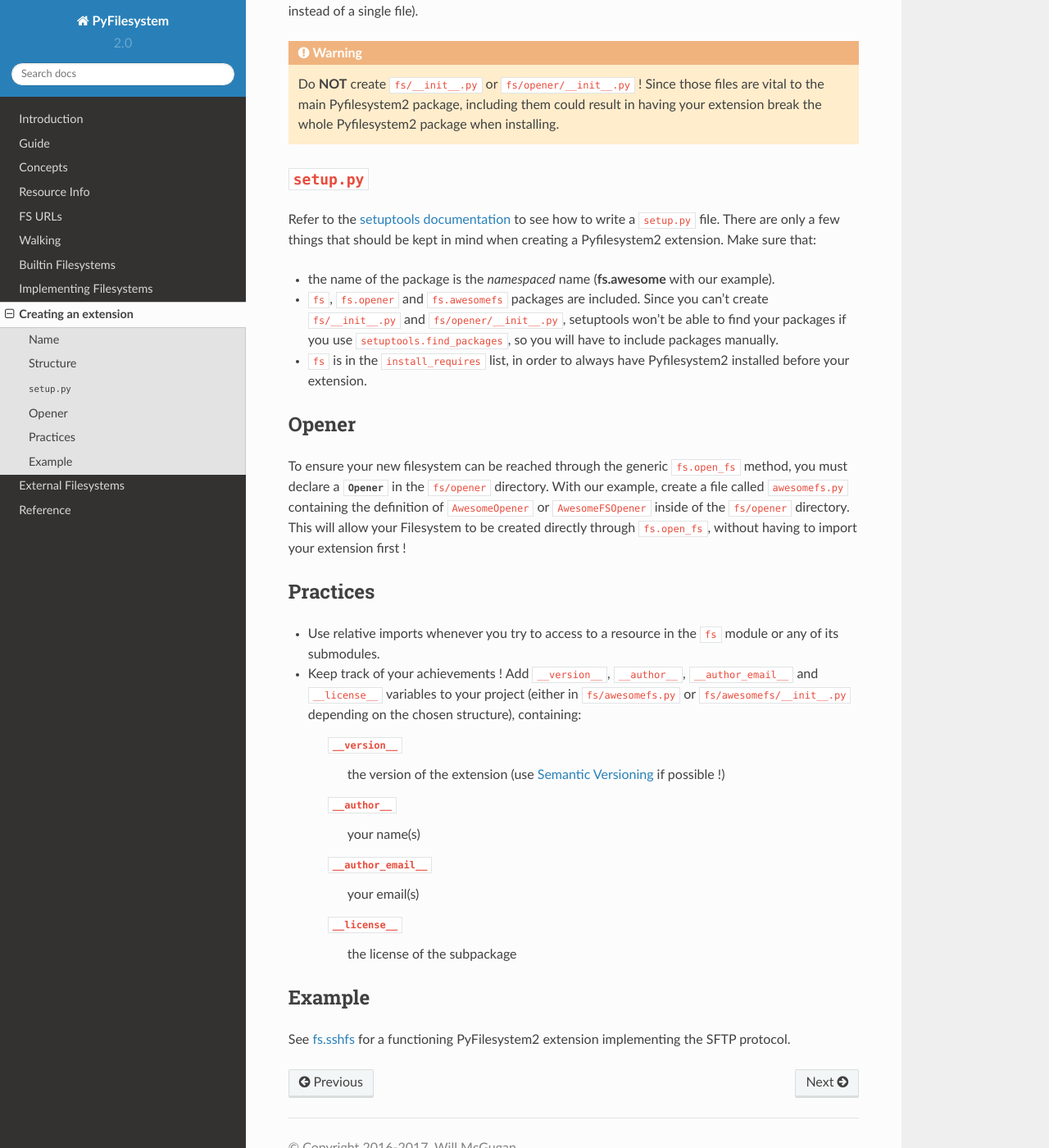
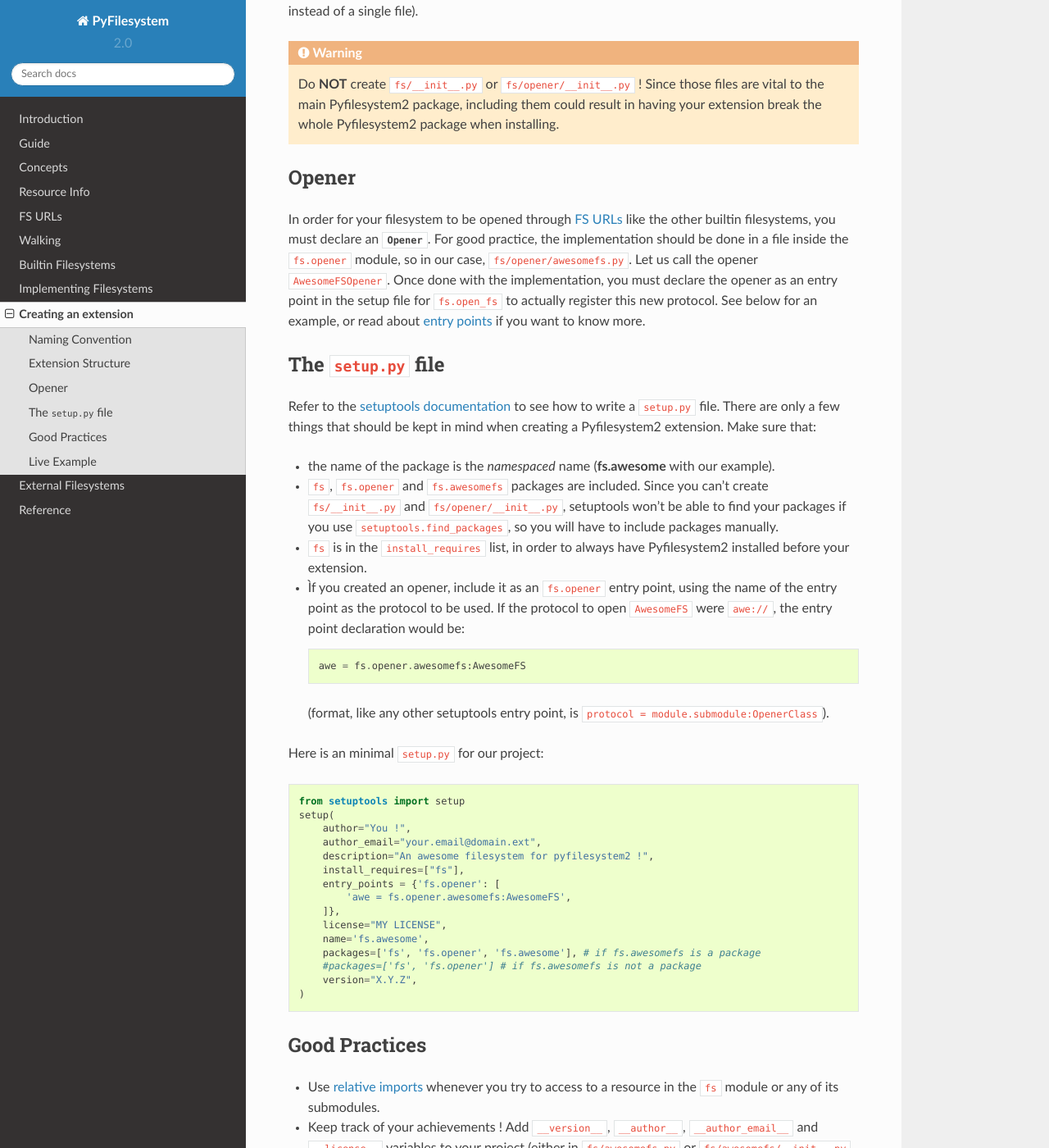
Before and after one commit to PyFilesystem/pyfilesystem2, a Sphinx documentation site: the page built from docs/source/extension.rst, in a window 1280 px wide and 1400 px high, scrolled down 736 px. Shown: the whole window at 82% size. Built offline with Sphinx 7.4.7 and the Read the Docs theme 2.0.0, drawn with Linux system fonts in a browser that asks for light colours; some of the changed text lies outside the part shown.

Commit message:
Improve extension documentation and add entry points examples

```diff
--- a/docs/source/extension.rst
+++ b/docs/source/extension.rst
@@ -8,8 +8,8 @@
 to create an extension for a filesystem called **AwesomeFS**.
 
 
-Name
-----
+Naming Convention
+-----------------
 
 For the sake of clarity, and to give a clearer sight of the
 Pyfilesystem2 ecosystem, your extension should be called **fs.awesome**
@@ -46,8 +46,24 @@
    package when installing.
 
 
-``setup.py``
-------------
+
+Opener
+------
+
+In order for your filesystem to be opened through :doc:`openers` like the
+other builtin filesystems, you must declare an :class:`~fs.opener.base.Opener`.
+For good practice, the implementation should be done in a file inside the
+``fs.opener`` module, so in our case, ``fs/opener/awesomefs.py``. Let us call
+the opener ``AwesomeFSOpener``. Once done with the implementation, you must
+declare the opener as an entry point in the setup file for ``fs.open_fs`` to
+actually register this new protocol. See below for an example, or read about
+`entry points <http://setuptools.readthedocs.io/en/latest/setuptools.html?highlight=entry%20points#dynamic-discovery-of-services-and-plugins>`_
+if you want to know more.
+
+
+
+The ``setup.py`` file
+---------------------
 
 Refer to the `setuptools documentation <https://setuptools.readthedocs.io/>`_
 to see how to write a ``setup.py`` file. There are only a few things that
@@ -61,31 +77,49 @@
   so you will have to include packages manually.
 * ``fs`` is in the ``install_requires`` list, in order to
   always have Pyfilesystem2 installed before your extension.
+* Ìf you created an opener, include it as an ``fs.opener`` entry point, using
+  the name of the entry point as the protocol to be used. If the protocol to
+  open ``AwesomeFS`` were ``awe://``, the entry point declaration would be::
+
+      awe = fs.opener.awesomefs:AwesomeFS
+
+  (format, like any other setuptools entry point, is ``protocol = module.submodule:OpenerClass``).
 
 
-Opener
-------
+Here is an minimal ``setup.py`` for our project:
 
-To ensure your new filesystem can be reached through the generic ``fs.open_fs`` method,
-you must declare a :class:`~fs.opener._base.Opener` in the ``fs/opener`` directory. With our example,
-create a file called ``awesomefs.py`` containing the definition of ``AwesomeOpener``
-or ``AwesomeFSOpener`` inside of the ``fs/opener`` directory. This will
-allow your Filesystem to be created directly through ``fs.open_fs``, without
-having to import your extension first !
+.. code:: python
 
+   from setuptools import setup
+   setup(
+       author="You !",
+       author_email="your.email@domain.ext",
+       description="An awesome filesystem for pyfilesystem2 !",
+       install_requires=["fs"],
+       entry_points = {'fs.opener': [
+           'awe = fs.opener.awesomefs:AwesomeFS',
+       ]},
+       license="MY LICENSE",
+       name='fs.awesome',
+       packages=['fs', 'fs.opener', 'fs.awesome'], # if fs.awesomefs is a package
+       #packages=['fs', 'fs.opener'] # if fs.awesomefs is not a package
+       version="X.Y.Z",
+   )
 
-Practices
----------
+Good Practices
+--------------
 
-* Use relative imports whenever you try to access to a resource in the
-  ``fs`` module or any of its submodules.
+* Use `relative imports <https://www.python.org/dev/peps/pep-0328/#guido-s-decision>`_
+  whenever you try to access to a resource in the ``fs`` module or any of its
+  submodules.
 * Keep track of your achievements ! Add ``__version__``, ``__author__``,
   ``__author_email__`` and ``__license__`` variables to your project
   (either in ``fs/awesomefs.py`` or ``fs/awesomefs/__init__.py`` depending
   on the chosen structure), containing:
 
     ``__version__``
-      the version of the extension (use `Semantic Versioning <http://semver.org/>`_ if possible !)
+      the version of the extension (use `Semantic Versioning
+      <http://semver.org/>`_ if possible !)
 
     ``__author__``
       your name(s)
@@ -97,8 +131,8 @@
       the license of the subpackage
 
 
-Example
--------
+Live Example
+------------
 
 See `fs.sshfs <https://github.com/althonos/fs.sshfs>`_ for a functioning
-PyFilesystem2 extension implementing the SFTP protocol.
+PyFilesystem2 extension implementing a Pyfilesystem2 filesystem over SSH.
```
Also changed, not shown: other parts of docs/source/extension.rst (+2 -2 lines).
